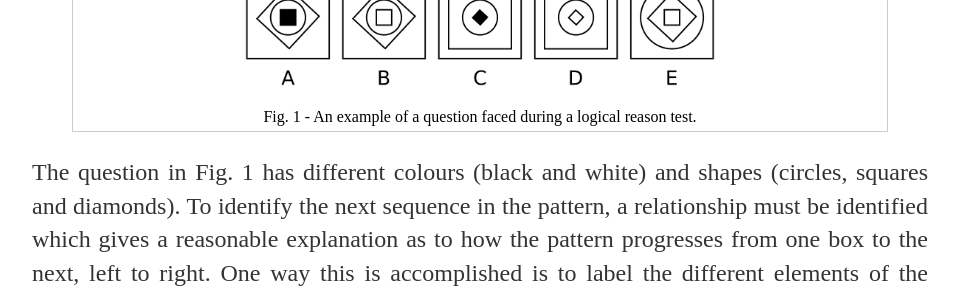
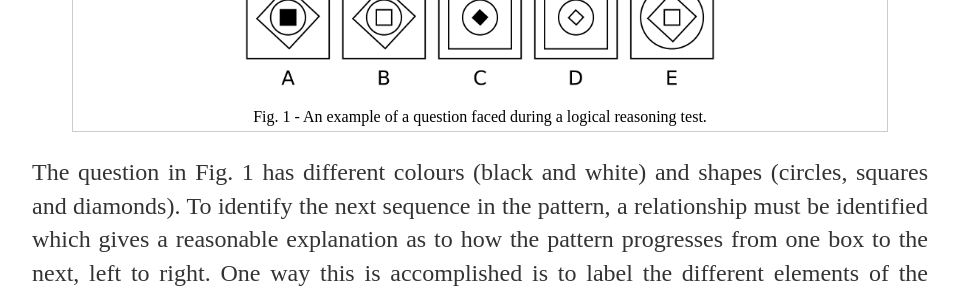
Before and after one commit to pa5411/Graduate-Job-Help, a Jekyll site: the page built from psychometrictests.html, in a window 1280 px wide and 900 px high, scrolled down 2781 px. Shown: the part 152-448 px from the top of the window, without its empty margins (160-1119 px from the left). Built offline with Jekyll 4.4.1, drawn with Linux system fonts in a browser that asks for light colours.

Commit message:
fix typos and grammar

```diff
--- a/psychometrictests.html
+++ b/psychometrictests.html
@@ -54,7 +54,7 @@
 				<div class="centre">
 				        <img src="{{ site.baseurl }}/assets/img/logreason1.png" alt="A typical logical reasoning based question." width="600">
 				</div>
-                <figcaption> Fig. 1 - An example of a question faced during a logical reason test. </figcaption>
+                <figcaption> Fig. 1 - An example of a question faced during a logical reasoning test. </figcaption>
         </figure>
 
 		<p> The question in Fig. 1 has different colours (black and white) and shapes (circles, squares and diamonds). To identify the next sequence in the pattern, a relationship must be identified which gives a reasonable explanation as to how the pattern progresses from one box to the next, left to right. One way this is accomplished is to label the different elements of the boxes as shown in <a href="#figurelogoneb">Figure 2</a>. </p>
@@ -101,7 +101,7 @@
 		<h4 id="figurelogtwo"></h4>
         <figure>
 				<div class="centre">
-				        <img src="{{ site.baseurl }}/assets/img/logreason2.png" alt="Solving the logical reasoning question of Fig. 1." width="600">
+				        <img src="{{ site.baseurl }}/assets/img/logreason2.png" alt="Another typical logical reasoning based question." width="300">
 				</div>
                 <figcaption> Fig. 3 - Another example of a typical question faced during a logical reasoning test. </figcaption>
         </figure>
@@ -113,7 +113,7 @@
 				<div class="centre">
 				        <img src="{{ site.baseurl }}/assets/img/logreason2b.png" alt="Solving the logical reasoning question of Fig. 3." width="600">
 				</div>
-                <figcaption> Fig. 4 - A method to solve the logical reasoning question shown in <a href="#figurelogoneb">Figure 3</a>. </figcaption>
+                <figcaption> Fig. 4 - A method to solve the logical reasoning question shown in <a href="#figurelogtwo">Figure 3</a>. </figcaption>
         </figure>
 
 		<p> The next step is to identify how row 1 may be related to row 3 or similarly column 1 is related to column 3. This question is more difficult that the previous question because whilst some changes occur, they do not form any obvious pattern. For example, the number of squares and circles may clearly change in each box but the changes overall do not appear to form a pattern. Similarly the number of connections in each box do not form an obvious pattern. In this situation, when the pattern is not immediately obvious, the key to solving the question is to form a mental list of <i>possible</i> patterns. Then go through each item in the list one by one and remove anything which is not correct. For example: </p>
@@ -130,17 +130,17 @@
 		<h4 id="figurelogtwoc"></h4>
         <figure>
 				<div class="centre">
-				        <img src="{{ site.baseurl }}/assets/img/logreason2c.png" alt="Solving the logical reasoning question of Fig. 3." width="600">
+				        <img src="{{ site.baseurl }}/assets/img/logreason2c.png" alt="Solving the logical reasoning question of Fig. 3." width="400">
 				</div>
-                <figcaption> Fig. 5 - A method to solve the logical reasoning question shown in <a href="#figurelogoneb">Figure 3</a>. </figcaption>
+                <figcaption> Fig. 5 - A method to solve the logical reasoning question shown in <a href="#figurelogtwo">Figure 3</a>. </figcaption>
         </figure>
 
 		<h4 id="figurelogtwod"></h4>
         <figure>
 				<div class="centre">
-				        <img src="{{ site.baseurl }}/assets/img/logreason2d.png" alt="Solving the logical reasoning question of Fig. 3." width="600">
+				        <img src="{{ site.baseurl }}/assets/img/logreason2d.png" alt="Solving the logical reasoning question of Fig. 3." width="400">
 				</div>
-                <figcaption> Fig. 6 - A method to solve the logical reasoning question shown in <a href="#figurelogoneb">Figure 3</a>. </figcaption>
+                <figcaption> Fig. 6 - A method to solve the logical reasoning question shown in <a href="#figurelogtwo">Figure 3</a>. </figcaption>
         </figure>
 
 		<p> In row 2, the boxes in columns 1 and 3 have three coloured objects and therefore the missing box in column 2 must not have three, one or five coloured objects. This excludes solutions A and C. At this point there still remain 3 possible solutions, so it may be helpful to examine the solutions to gain some insight. Each solution contains connections between the shapes. Notice in the question that whenever there is a vertical connection to a shape, there is always a horizontal connection from the same shape. This excludes solutions B and D. The solution is therefore A. </p>
```
